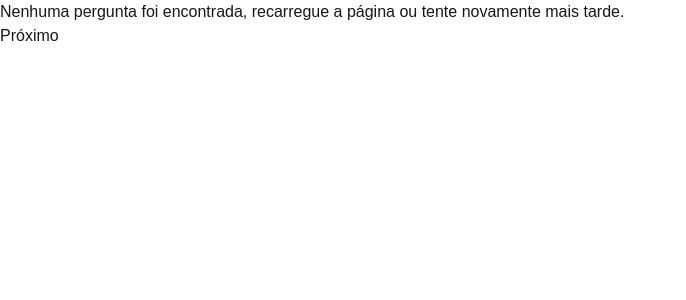
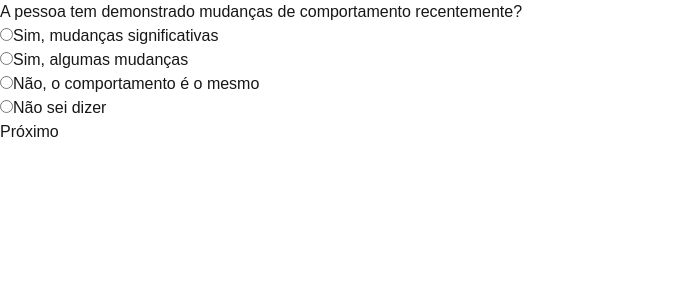
Before and after one commit to MatheusMoreiraDosSantos/Sentinela-Avar-contra-o-suic-dio, a Next.js app: page / in a window 1280 px wide. Shown: the top 300 px of the page, without its empty margins (0-686 px from the left). Built offline with nearby package versions, Linux system fonts and the light colour scheme.

Commit message:
Cria as perguntas fixas no codigo

```diff
--- /dev/null
+++ b/src/constants/questions.ts
@@ -0,0 +1,92 @@
+export const multipleChoiceQuestions = [
+  {
+    question:
+      "A pessoa tem demonstrado mudanças de comportamento recentemente?",
+    options: [
+      "Sim, mudanças significativas",
+      "Sim, algumas mudanças",
+      "Não, o comportamento é o mesmo",
+      "Não sei dizer",
+    ],
+  },
+  {
+    question:
+      "Você notou que a pessoa está mais isolada ou evitando contato social?",
+    options: [
+      "Sim, está muito mais isolada",
+      "Sim, um pouco mais isolada",
+      "Não, está interagindo normalmente",
+      "Não sei dizer",
+    ],
+  },
+  {
+    question:
+      "A pessoa tem falado sobre sentimentos de desesperança ou de não ter propósito na vida?",
+    options: [
+      "Sim, com frequência",
+      "Sim, às vezes",
+      "Não, nunca",
+      "Não sei dizer",
+    ],
+  },
+  {
+    question:
+      "Você já ouviu a pessoa mencionar pensamentos sobre morte ou suicídio?",
+    options: [
+      "Sim, várias vezes",
+      "Sim, uma ou duas vezes",
+      "Não, nunca",
+      "Não sei dizer",
+    ],
+  },
+  {
+    question:
+      "A pessoa tem demonstrado comportamentos autodestrutivos, como abuso de álcool ou drogas?",
+    options: [
+      "Sim, com frequência",
+      "Sim, ocasionalmente",
+      "Não, não percebi isso",
+      "Não sei dizer",
+    ],
+  },
+  {
+    question:
+      "A pessoa já fez comentários do tipo “ninguém se importaria se eu sumisse” ou “eu sou um peso para os outros”?",
+    options: [
+      "Sim, frequentemente",
+      "Sim, algumas vezes",
+      "Não, nunca ouvi",
+      "Não sei dizer",
+    ],
+  },
+  {
+    question:
+      "Você percebeu mudanças no sono ou apetite da pessoa (dormindo muito ou pouco, comendo mais ou menos que o normal)?",
+    options: [
+      "Sim, grandes mudanças",
+      "Sim, pequenas mudanças",
+      "Não, está normal",
+      "Não sei dizer",
+    ],
+  },
+  {
+    question:
+      "A pessoa está mais irritada ou demonstra mudanças bruscas de humor?",
+    options: [
+      "Sim, frequentemente",
+      "Sim, ocasionalmente",
+      "Não, o humor está normal",
+      "Não sei dizer",
+    ],
+  },
+  {
+    question:
+      "Você acredita que a pessoa possa estar passando por uma fase muito difícil ou sofrendo emocionalmente?",
+    options: [
+      "Sim, claramente",
+      "Sim, mas não tenho certeza",
+      "Não, não parece",
+      "Não sei dizer",
+    ],
+  },
+];
```
